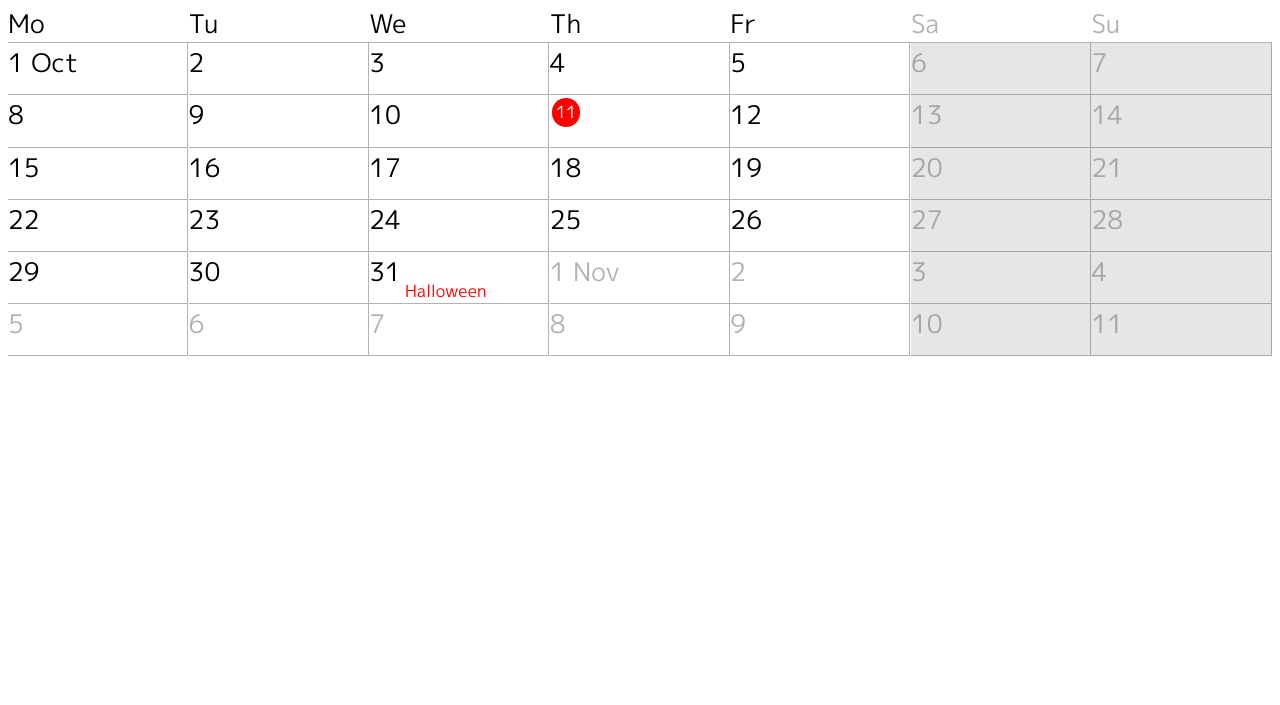
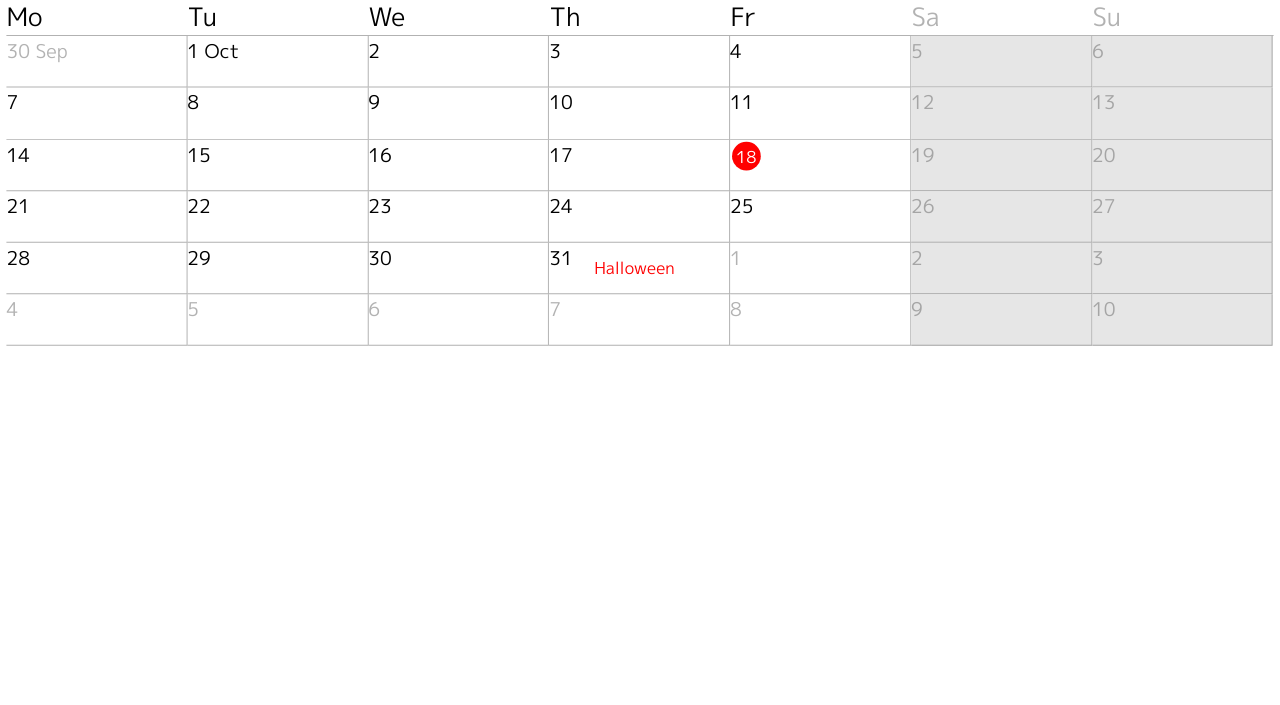
Before and after one commit to JohnSmithW/LabWork3, a plain HTML site: page index.html in a window 1280 px wide. Shown: the part 95-800 px from the top of the page. Drawn offline with Linux system fonts and the light colour scheme.

Commit message:
fixed some issues

```diff
--- a/index.html
+++ b/index.html
@@ -7,87 +7,90 @@
     <link href="https://fonts.googleapis.com/css?family=M+PLUS+1p&display=swap" rel="stylesheet">
   </head>
   <body>
+
+    <div class="calendar-container">
     <div class="month-block">
       <div class="month">
         <div>
-          <h1><b>October</b> 2019</h1>
+          <h1><strong>October</strong> 2019</h1>
         </div>
         <input onclick="switchTheme()" class="checker" id="check" type="checkbox" name="box">
         <label class="check-block" for="check"></label>
       </div>
 
-      <div class="weekdays">
+      <div class="day-names">
         <div>Mo</div>
         <div>Tu</div>
         <div>We</div>
         <div>Th</div>
         <div>Fr</div>
-        <div class="highlighted">Sa</div>
-        <div class="highlighted">Su</div>
+        <div class="different-months">Sa</div>
+        <div class="different-months">Su</div>
       </div>
     </div>
     <div class="weekdays">
       <div class="days-numbers">
+        <div class="different-months">30 Sep</div>
         <div>1 Oct</div>
-        <div>8</div>
-        <div>15</div>
-        <div>22</div>
-        <div>29</div>
-        <div class="highlighted">5</div>
+        <div>2</div>
+        <div>3</div>
+        <div>4</div>
+        <div class="weekends">5</div>
+        <div class="weekends">6</div>
+
       </div>
       <div class="days-numbers">
-        <div>2</div>
+        <div>7</div>
+        <div>8</div>
         <div>9</div>
-        <div>16</div>
-        <div>23</div>
-        <div>30</div>
-        <div class="highlighted">6</div>
+        <div>10</div>
+        <div>11</div>
+        <div class="weekends">12</div>
+        <div class="weekends">13</div>
       </div>
       <div class="days-numbers">
-        <div>3</div>
-        <div>10</div>
+        <div>14</div>
+        <div>15</div>
+        <div>16</div>
         <div>17</div>
-        <div>24</div>
         <div>
-          31
-          <p class="holidays">Halloween</p>
+        <div class="today">18</div>
         </div>
-        <div class="highlighted">7</div>
+        <div class="weekends">19</div>
+        <div>
+            <div class="weekends">20</div>
+          </div>
       </div>
       <div class="days-numbers">
-        <div>4</div>
-        <div>
-          <div class="today">11</div>
-        </div>
-        <div>18</div>
+          <div>21</div>
+        <div>22</div>
+        <div>23</div>
+        <div>24</div>
         <div>25</div>
-        <div class="highlighted">1 Nov</div>
-        <div class="highlighted">8</div>
+        <div class="weekends">26</div>
+        <div class="weekends">27</div>
       </div>
       <div class="days-numbers">
-        <div>5</div>
-        <div>12</div>
-        <div>19</div>
-        <div>26</div>
-        <div class="highlighted">2</div>
-        <div class="highlighted">9</div>
+        <div>28</div>
+        <div>29</div>
+        <div>30</div>
+        <div>31
+            <p class="holidays">Halloween</p>
+        </div>
+        <div class="different-months">1</div>
+        <div class="weekends">2</div>
+        <div class="weekends">3</div>
       </div>
       <div class="days-numbers">
-        <div class="weekends">6</div>
-        <div class="weekends">13</div>
-        <div class="weekends">20</div>
-        <div class="weekends">27</div>
-        <div class="weekends">3</div>
+        <div class="different-months">4</div>
+        <div class="different-months">5</div>
+        <div class="different-months">6</div>
+        <div class="different-months">7</div>
+        <div class="different-months">8</div>
+        <div class="weekends">9</div>
         <div class="weekends">10</div>
       </div>
-      <div class="days-numbers">
-        <div class="weekends">7</div>
-        <div class="weekends">14</div>
-        <div class="weekends">21</div>
-        <div class="weekends">28</div>
-        <div class="weekends">4</div>
-        <div class="weekends">11</div>
-      </div>
+    </div>
     </div>
 
     <script src="script.js"></script>
--- a/script.js
+++ b/script.js
@@ -1,5 +1,5 @@
 var check = document.querySelector('.checker'),
-myContent = document.querySelector('body');
+myContent = document.querySelector('.calendar-container');
 function switchTheme(){
   if (check.checked){
     myContent.classList.add('night');
--- a/styles.css
+++ b/styles.css
@@ -1,10 +1,18 @@
 body {
   justify-content: center;
   font-family: 'M PLUS 1p', sans-serif;
+  margin: 0;
 }
 
-body.night {
+.calendar-container.night {
   background-color: black;
+  width: 100vmax;
+  height: 100vmin;
+}
+
+.calendar-container{
+  transform: scale(0.99);
+  width: 100vmax;
 }
 
 .month-block {
@@ -21,18 +29,30 @@ body.night {
   font-weight: 200;
 }
 
-.night .month b {
+.night .month strong {
   color: white;
 }
 
-.month b {
+.month strong {
   color: black;
+}
+
+.day-names {
+  display: flex;
+  justify-content: center;
+  height: 3vmax;
+}
+
+.day-names div {
+  width: 15vmax;
+  height: 4vmax;
+  font-size: 2vmax;
 }
 
 .weekdays {
   display: flex;
   justify-content: center;
-  height: 30vmax;
+  flex-direction: column;
 }
 
 .month-block .weekdays {
@@ -40,22 +60,22 @@ body.night {
 }
 
 .weekdays div {
-  width: 15vmax;
-  height: 4vmax;
-  font-size: 2vmax;
+  font-size: 1.5vmax;
 }
 
-.night .weekdays div {
+.night .day-names div {
   color: white;
 }
 
 .days-numbers {
-  width: 14%;
+  width: 100vmax;
+  display: flex;
+  flex-direction: row;
 }
 
 .days-numbers div {
   position: relative;
-  width: 14vmax;
+  width: 14.2vmax;
   height: 4vmax;
   border-right: 0.1vmax solid rgba(109, 109, 109, 0.527);
   border-bottom: 0.1vmax solid rgba(109, 109, 109, 0.527);
@@ -65,7 +85,7 @@ body.night {
   color: white;
 }
 
-.highlighted {
+.different-months {
   color: rgba(109, 109, 109, 0.527);
 }
 
@@ -116,7 +136,8 @@ input[type="checkbox"]:checked+label::before {
   margin: 0;
   position: absolute;
   bottom: 0;
-  margin-left: 20%;
+  margin-left: 25%;
+  margin-bottom: 8%;
   color: red;
   font-size: 1.3vmax;
 }
```
